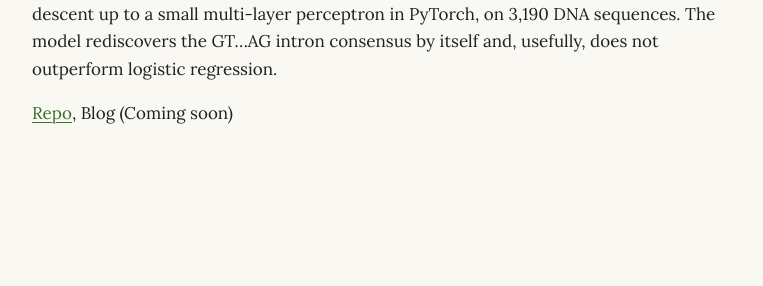
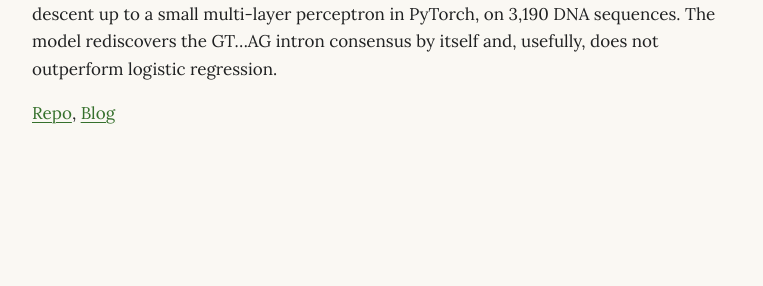
Before and after one commit to timj-wood/timj-wood.github.io, a Jekyll site: the page built from projects.md, in a window 1280 px wide. Shown: the part 591-877 px from the top of the page, without its empty margins (258-1021 px from the left). Built offline with Jekyll 4.4.1, drawn with Linux system fonts in a browser that asks for light colours.

Commit message:
Update projects.md

```diff
--- a/projects.md
+++ b/projects.md
@@ -17,6 +17,6 @@ hide_title: true
     <a class="entry-figure-link" href="https://github.com/timj-wood/splice-site-nn" target="_blank" rel="noopener"><img class="entry-figure" src="{{ '/images/splice/neuron_weights.png' | relative_url }}" alt="Weights of a single neuron trained to detect splice junctions, laid out by sequence position and base, with the strongest weights on AG before the junction and GT after it"></a>
     <p class="entry-meta">Oct 2026</p>
     <p class="entry-summary">My first (mini) neural network, built from a single neuron with hand-written gradient descent up to a small multi-layer perceptron in PyTorch, on 3,190 DNA sequences. The model rediscovers the GT…AG intron consensus by itself and, usefully, does not outperform logistic regression.</p>
-    <p class="entry-links"><a href="https://github.com/timj-wood/splice-site-nn">Repo</a>, Blog (Coming soon)</p>
+    <p class="entry-links"><a href="https://github.com/timj-wood/splice-site-nn">Repo</a>, <a href="https://timj-wood.github.io/posts/splice-site-neural-network.html">Blog</a></p>
   </div>
 </section>
```
